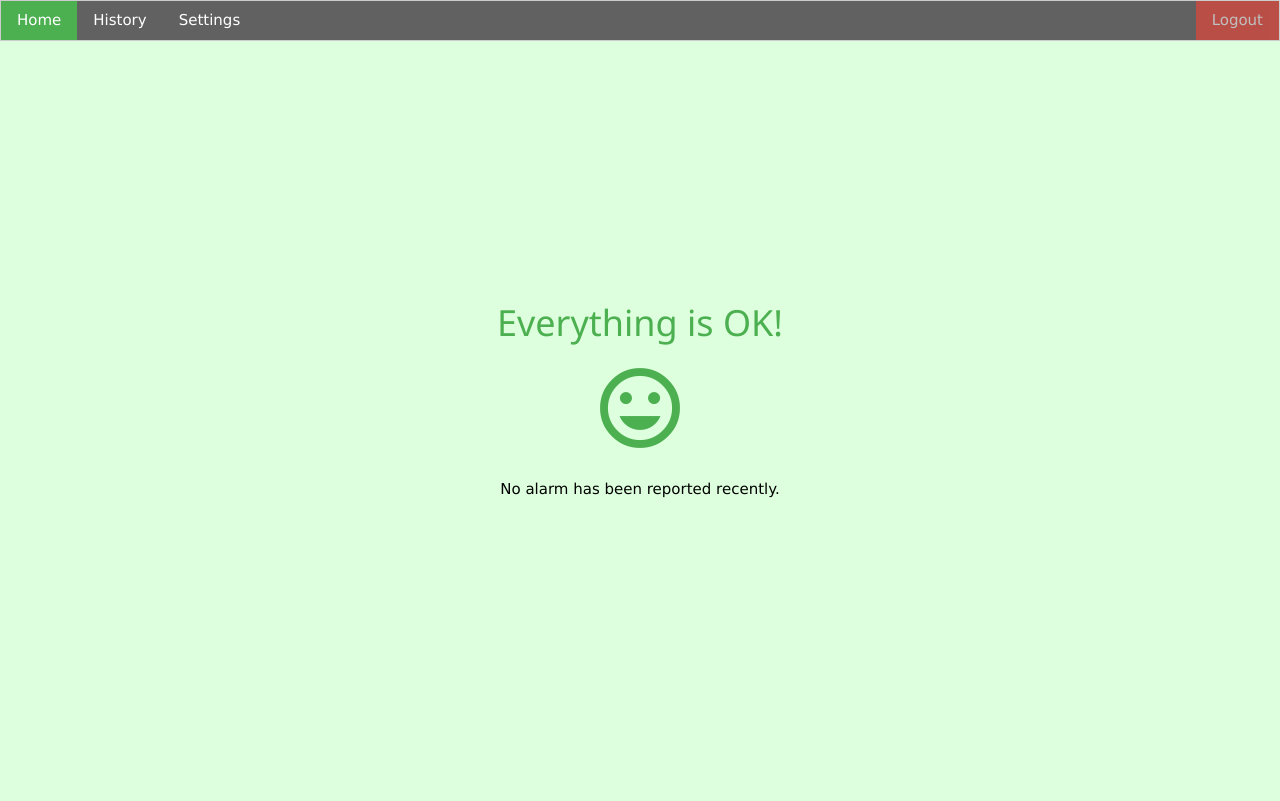
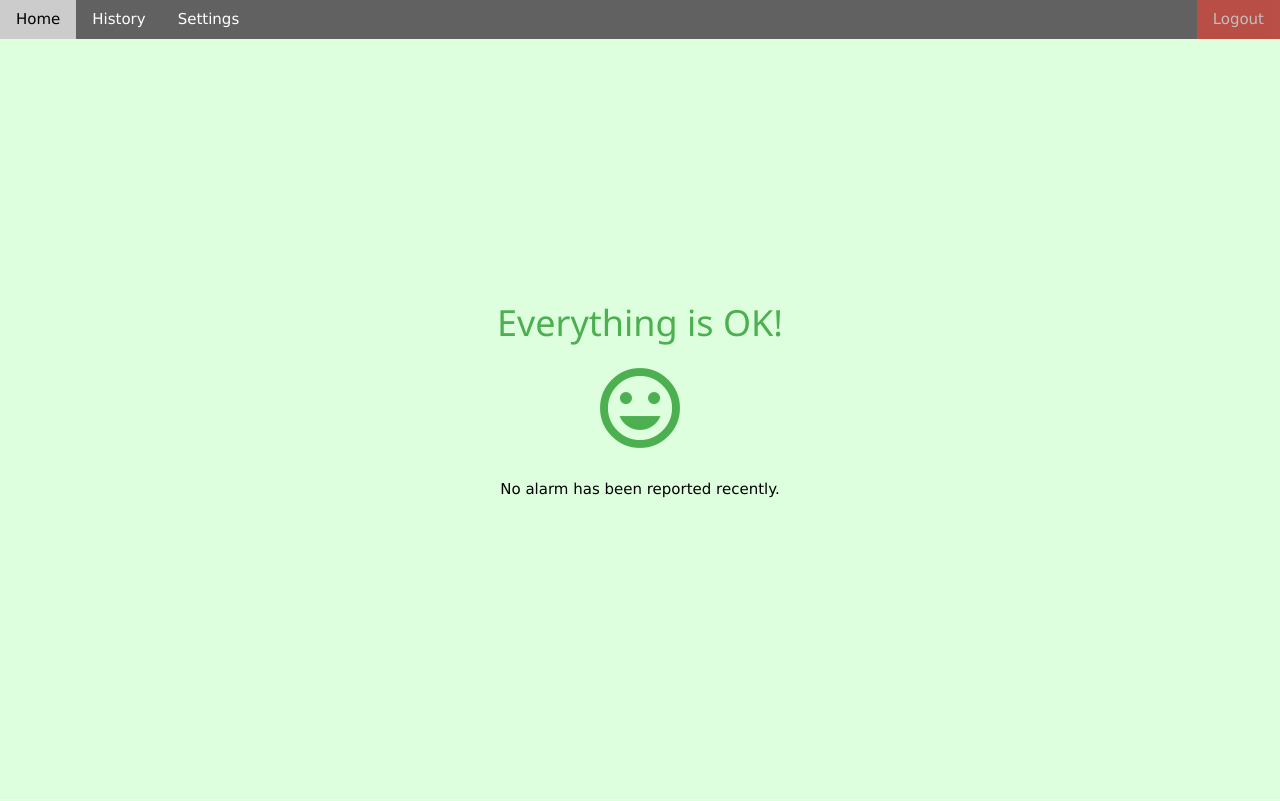
Before and after one commit to BurnedOliveTree/AlarmSystem-Server, a FastAPI app: template templates/index.html.j2 in a window 1280 px wide. Run offline with FastAPI, Linux system fonts and the light colour scheme; the template is opened without the code that fills it, so the values that code supplies are empty.

Commit message:
Removed border from navigation bar.

```diff
--- a/templates/history.html.j2
+++ b/templates/history.html.j2
@@ -19,7 +19,7 @@
 </head>
 
 <body class="w3-ios-background">
-<div class="w3-bar w3-border w3-dark-grey">
+<div class="w3-bar w3-dark-grey">
     <a class="w3-bar-item w3-button" href="/">Home</a>
     <a class="w3-bar-item w3-button w3-green" href="/history">History</a>
     <a class="w3-bar-item w3-button" href="/settings">Settings</a>
--- a/templates/index.html.j2
+++ b/templates/index.html.j2
@@ -9,7 +9,7 @@
 </head>
 
 <body class="w3-ios-background">
-<div class="w3-bar w3-border w3-dark-grey">
+<div class="w3-bar w3-dark-grey">
     <a class="w3-bar-item w3-button w3-green" href="/">Home</a>
     <a class="w3-bar-item w3-button" href="/history">History</a>
     <a class="w3-bar-item w3-button" href="/settings">Settings</a>
--- a/templates/settings.html.j2
+++ b/templates/settings.html.j2
@@ -8,7 +8,7 @@
 </head>
 
 <body class="w3-ios-background">
-<div class="w3-bar w3-border w3-dark-grey">
+<div class="w3-bar w3-dark-grey">
     <a class="w3-bar-item w3-button" href="/">Home</a>
     <a class="w3-bar-item w3-button" href="/history">History</a>
     <a class="w3-bar-item w3-button w3-green" href="/settings">Settings</a>
```
